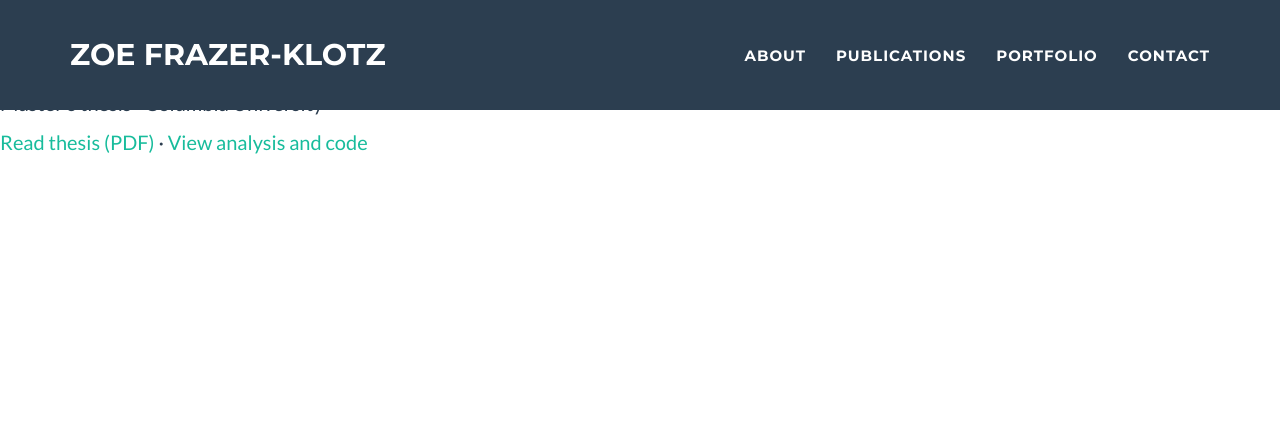
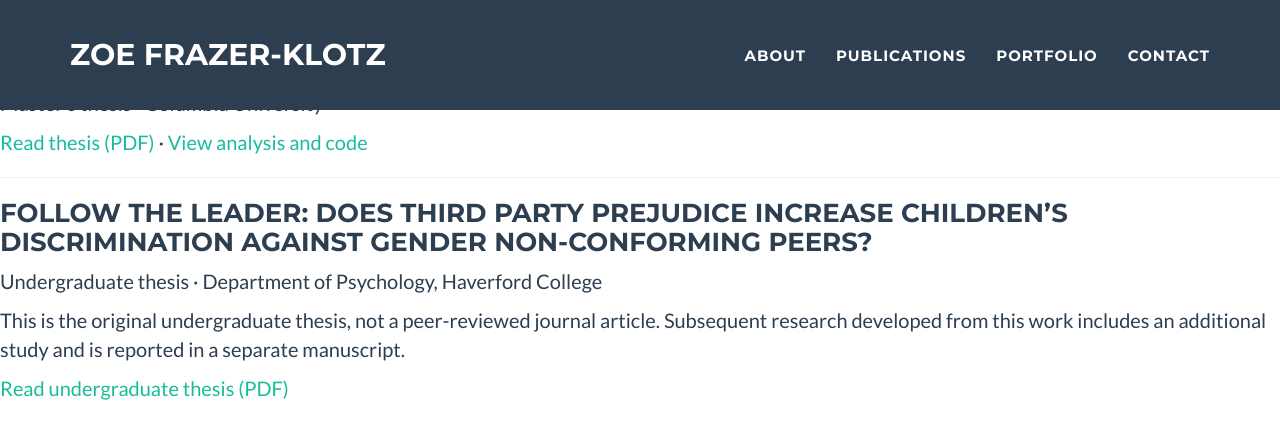
Before and after one commit to zo-klo/zo-klo.github.io, a Jekyll site: the page built from content/Theses.md, in a window 1280 px wide. Shown: the top 439 px of the page. Built offline with Jekyll 4.4.1, drawn with Linux system fonts in a browser that asks for light colours; our own code applies the rules of GitHub Pages for plain Markdown files.

Commit message:
Add undergraduate thesis with version and publication note

```diff
--- a/content/Theses.md
+++ b/content/Theses.md
@@ -3,3 +3,13 @@
 Master’s thesis · Columbia University
 
 [Read thesis (PDF)](/assets/theses/subway-health-thesis.pdf) · [View analysis and code](https://github.com/zo-klo/Impact-of-Improved-Subway-on-Potentially-Preventable-Hospitalizatins-in-NYC-2017-2022-)
+
+---
+
+### Follow the Leader: Does Third Party Prejudice increase children’s discrimination against gender non-conforming peers?
+
+Undergraduate thesis · Department of Psychology, Haverford College
+
+This is the original undergraduate thesis, not a peer-reviewed journal article. Subsequent research developed from this work includes an additional study and is reported in a separate manuscript.
+
+[Read undergraduate thesis (PDF)](/assets/theses/undergraduate-thesis.pdf)
```
Also changed, not shown: 1 other file.
